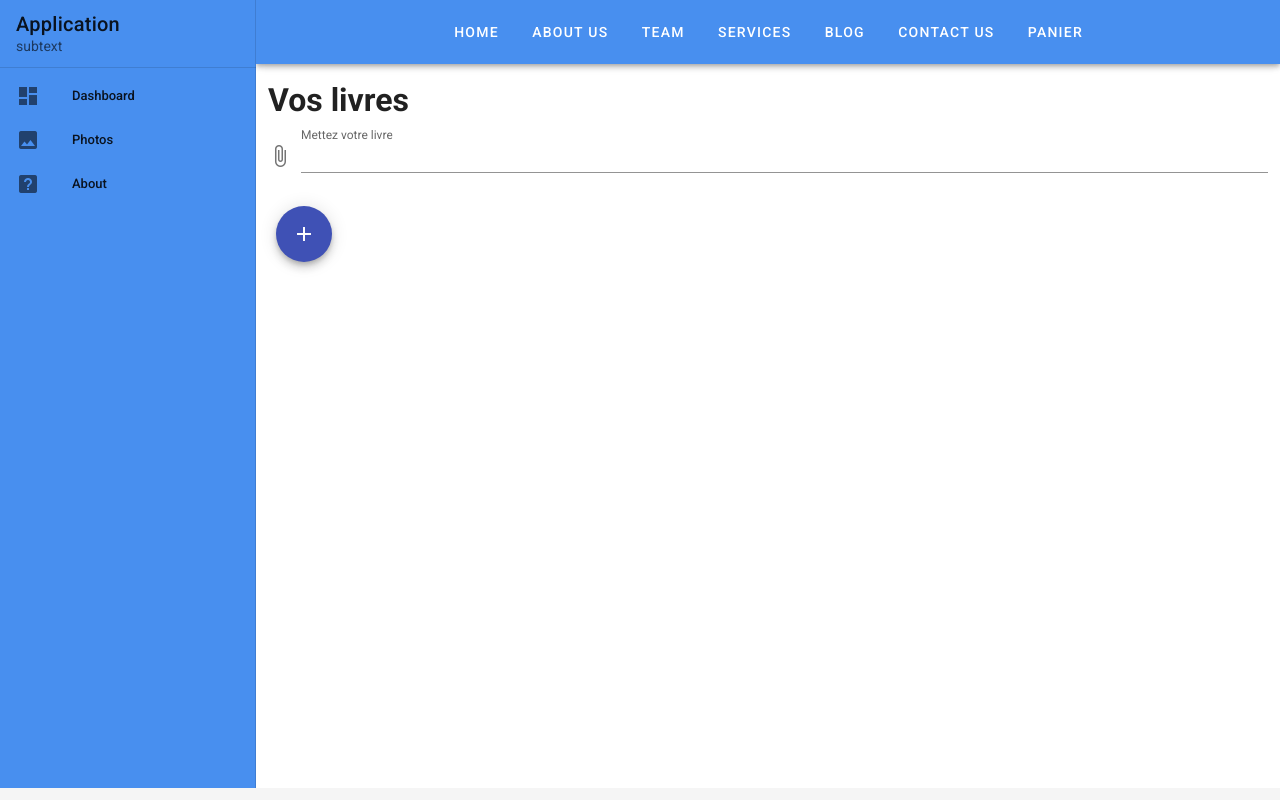
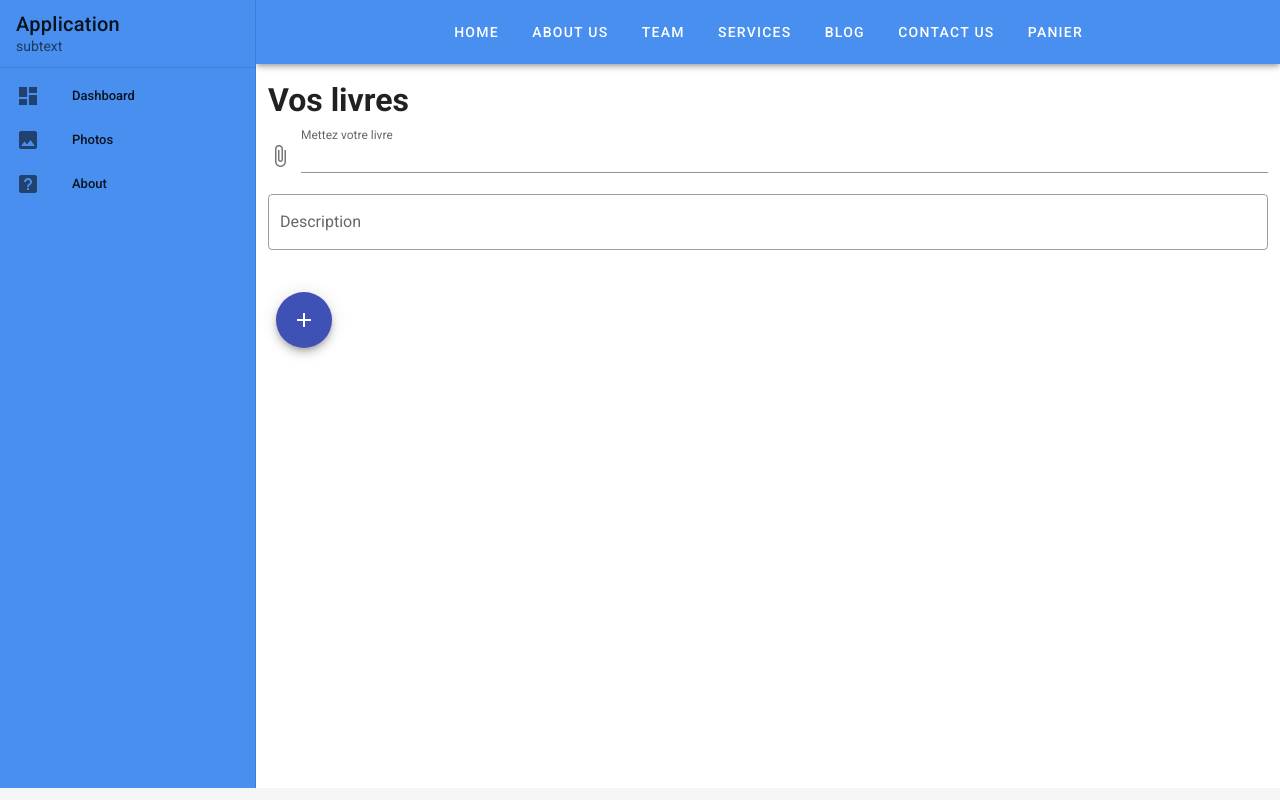
Before and after one commit to AmineFajry/Books, a Vue app: page /#/ in a window 1280 px wide. Built offline with nearby package versions, Linux system fonts and the light colour scheme.

Commit message:
add Image and description

```diff
--- a/package.json
+++ b/package.json
@@ -8,6 +8,7 @@
     "lint": "vue-cli-service lint"
   },
   "dependencies": {
+    "axios": "^0.21.1",
     "core-js": "^3.6.5",
     "vue": "^2.6.11",
     "vue-router": "^3.2.0",
--- a/src/views/Home.vue
+++ b/src/views/Home.vue
@@ -1,6 +1,8 @@
 <template>
 
-<div class = "todos">
+<div>
+
+
 <h1>Vos livres</h1>
 
   <v-file-input
@@ -12,6 +14,16 @@
     name="File"
   >
   </v-file-input>
+
+  <v-text-field
+    @change="filedescription"
+    label="Description"
+    placeholder="Placeholder"
+    outlined
+     id="description"
+  ></v-text-field>
+
+
 
 
     <v-btn
@@ -28,15 +40,30 @@
     </v-btn>
 
 <v-container>
+
     <v-row justify="center">
 
     <div  class="todo " v-for="(todo,index) in todos " :key="index">
 
-        <v-card  :elevation=" 10 " height="100"  width="100"  class="secondary mx-5 my-5 "  >
+        <v-card  :elevation=" 10 " height="100"  width="100"  class="secondary mx-10 my-13 "  >
 
-            <v-row class="fill-height blue lighten-1"  align="center"  justify="center"  >
+            <v-row class="fill-height white lighten-1"  align="center"  justify="center"  >
+
 
                 {{todo.name}}
+
+                 <v-img
+                  v-if="imageUrl" :src="imageUrl"
+
+                  width = "124"
+
+                  height = "124"
+
+                 ></v-img>
+
+                {{todo.desc}}
+
+
 
             </v-row>
 
@@ -45,6 +72,7 @@
 
 </v-row>
   </v-container>
+
 
 </div>
 </template>
@@ -59,24 +87,48 @@ export default {
         return {
             todoInput:'',
             todos:[],
-            file : null
+            file : null,
+            imageUrl : null ,
+            image : null,
+            fileDescription : null
 
         };
     },
     methods : {
         addTodo() {
 
-            this.todos.push({name : this.file });
+            this.todos.push({name : this.file,
+                             desc : this.fileDescription});
 
         },
 
 
         fileSelected(){
+            //name
+             this.file = document.getElementById('File').files[0].name;
+
+            //image
+             let fileImage = this.file ;
+             fileImage = document.getElementById('File').files[0];
+             this.image = fileImage;
+             this.imageUrl = URL.createObjectURL(fileImage);
 
 
-            this.file = document.getElementById('File').files[0].name;
+
+        },
+
+        filedescription()
+        {
+            this.fileDescription  = document.getElementById('description').value;
+            alert(this.fileDescription);
         }
     }
 
+
 };
+
+
+
+
+
 </script>
```
Also changed, not shown: 1 other file (tests, documents, lock files or other folders).
